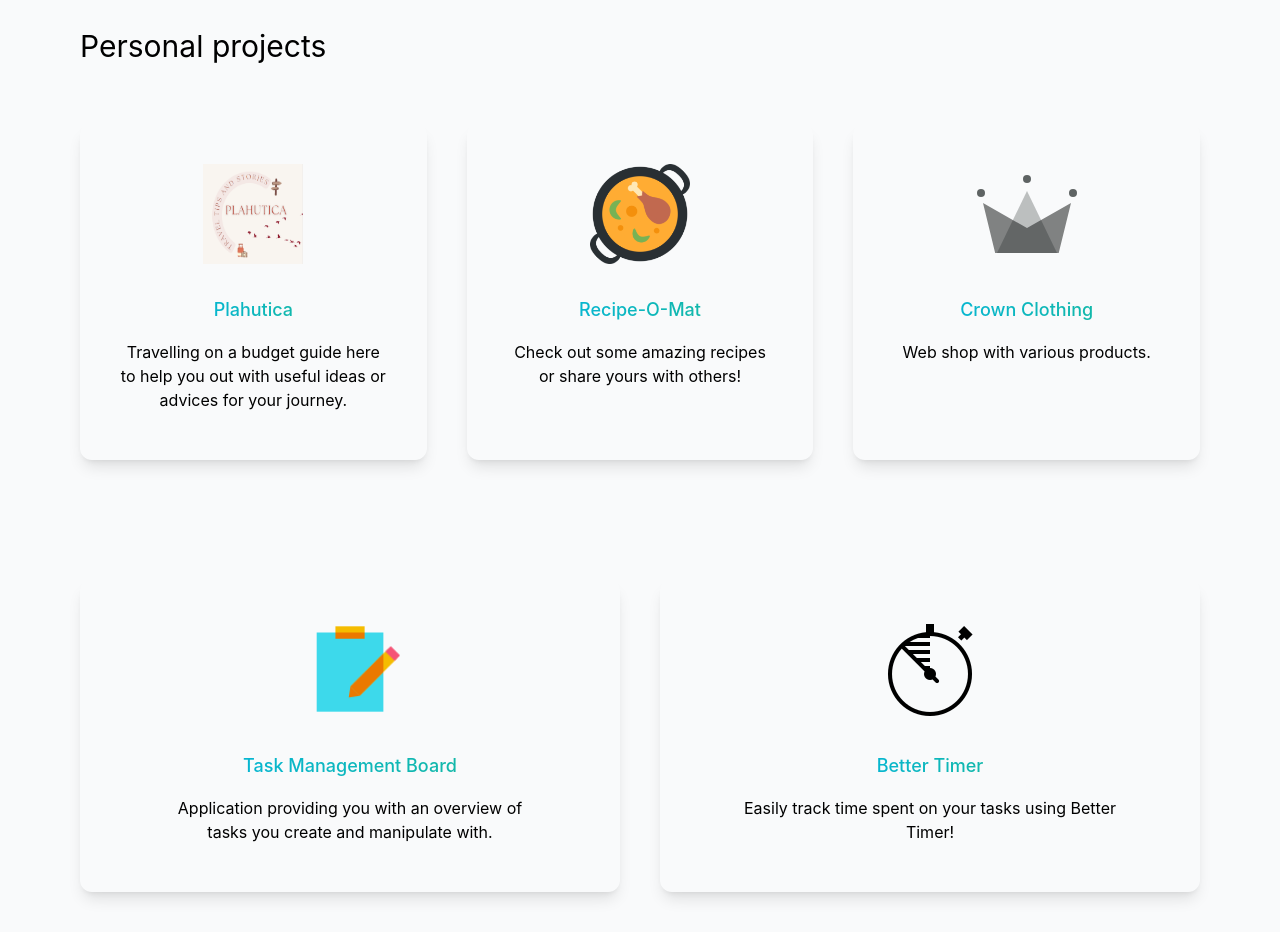
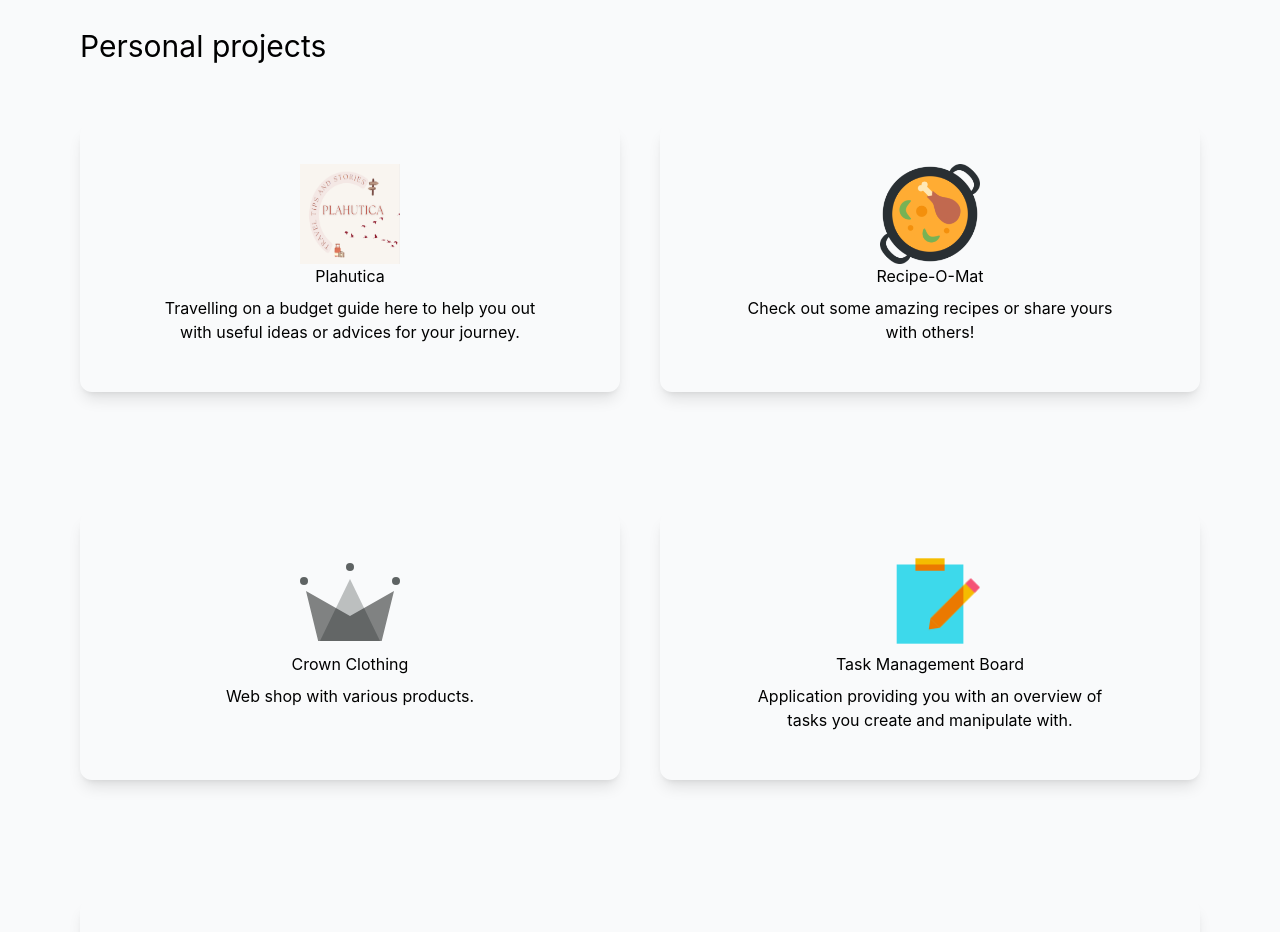
Before and after one commit to jknezevic1712/portfolio, a Next.js app: page / in a window 1280 px wide. Shown: the part 2220-3152 px from the top of the page. After the commit the page ends 3064 px from the top, so only its background shows below. Built offline with nearby package versions, Linux system fonts and the light colour scheme.

Commit message:
Changes:
Now the whole project card acts as a link to the project

Additional styles added to the project cards

Code cleanup

```diff
--- a/components/atoms/Anchor.jsx
+++ b/components/atoms/Anchor.jsx
@@ -1,8 +1,6 @@
 const LinkClassTypes = {
   DEFAULT: '',
   CV: 'ml-8 rounded-md bg-gradient-to-r from-cyan-500 to-teal-500 px-4 py-2 text-white lg:hover:bg-gradient-to-r lg:hover:from-cyan-600 lg:hover:to-teal-600 lg:hover:transition-all 3xl:text-lg',
-  PROJECT:
-    'rounded-md bg-gradient-to-r from-cyan-500 to-teal-500 bg-clip-text px-4 py-2 pb-2 pt-8 text-lg font-medium text-transparent lg:hover:opacity-75 lg:hover:transition-all 2xl:text-2xl',
 };
 
 export default function Anchor({ children, href, type = 'DEFAULT' }) {
--- a/components/molecules/Card.jsx
+++ b/components/molecules/Card.jsx
@@ -1,6 +1,19 @@
-export default function Card({ children }) {
+export default function Card({ children, url }) {
+  if (url) {
+    return (
+      <a
+        href={url}
+        target="_blank"
+        rel="noreferrer"
+        className="my-10 flex flex-1 basis-1/3 xl:basis-1/4 flex-col items-center justify-start rounded-xl p-10 text-center shadow-lg dark:bg-gray-200 lg:hover:shadow-xl lg:hover:skew-x-1 lg:hover:-skew-y-1 lg:transition-all lg:duration-200"
+      >
+        {children}
+      </a>
+    );
+  }
+
   return (
-    <div className="my-10 flex flex-1 basis-1/3 xl:basis-1/4 flex-col items-center justify-start rounded-xl p-10 text-center shadow-lg dark:bg-gray-200">
+    <div className="my-10 flex flex-1 basis-1/3 xl:basis-1/4 flex-col items-center justify-start rounded-xl p-10 text-center shadow-lg dark:bg-gray-200 lg:hover:shadow-xl lg:transition-all">
       {children}
     </div>
   );
--- a/components/templates/PersonalProjects.jsx
+++ b/components/templates/PersonalProjects.jsx
@@ -4,7 +4,6 @@ import recipe_o_mat from '../../public/recipe-o-mat.png';
 import tmb from '../../public/tmb.png';
 import better_timer from '../../public/better_timer.png';
 
-import Anchor from '../atoms/Anchor';
 import Paragraph from '../atoms/Paragraph';
 import Img from '../atoms/Img';
 import Card from '../molecules/Card';
@@ -16,66 +15,41 @@ export default function PersonalProjects() {
         Personal projects
       </h3>
       <div className="gap-10 lg:flex lg:flex-wrap lg:justify-center lg:gap-5 xl:gap-10">
-        <Card>
+        <Card url="https://plahutica.vercel.app/">
           <Img src={plahutica} />
-          <Anchor
-            href={'https://plahutica.vercel.app/'}
-            type="PROJECT"
-          >
-            Plahutica
-          </Anchor>
+          <h2>Plahutica</h2>
           <Paragraph>
             Travelling on a budget guide here to help you out with useful ideas
             or advices for your journey.
           </Paragraph>
         </Card>
 
-        <Card>
+        <Card url="https://recipe-o-mat.web.app/">
           <Img src={recipe_o_mat} />
-          <Anchor
-            href={'https://recipe-o-mat.web.app/'}
-            type="PROJECT"
-          >
-            Recipe-O-Mat
-          </Anchor>
+          <h2>Recipe-O-Mat</h2>
           <Paragraph>
             Check out some amazing recipes or share yours with others!
           </Paragraph>
         </Card>
 
-        <Card>
+        <Card url="https://crwn-clothing-jk.vercel.app/">
           <Img src={crwn_clothing} />
-          <Anchor
-            href={'https://crwn-clothing-jk.vercel.app/'}
-            type="PROJECT"
-          >
-            Crown Clothing
-          </Anchor>
+          <h2>Crown Clothing</h2>
           <Paragraph>Web shop with various products.</Paragraph>
         </Card>
 
-        <Card>
+        <Card url="https://tmb-jk.vercel.app/">
           <Img src={tmb} />
-          <Anchor
-            href={'https://tmb-jk.vercel.app/'}
-            type="PROJECT"
-          >
-            Task Management Board
-          </Anchor>
+          <h2>Task Management Board</h2>
           <Paragraph>
             Application providing you with an overview of tasks you create and
             manipulate with.
           </Paragraph>
         </Card>
 
-        <Card>
+        <Card url="https://better-timer.vercel.app/">
           <Img src={better_timer} />
-          <Anchor
-            href={'https://better-timer.vercel.app/'}
-            type="PROJECT"
-          >
-            Better Timer
-          </Anchor>
+          <h2>Better Timer</h2>
           <Paragraph>
             Easily track time spent on your tasks using Better Timer!
           </Paragraph>
```
